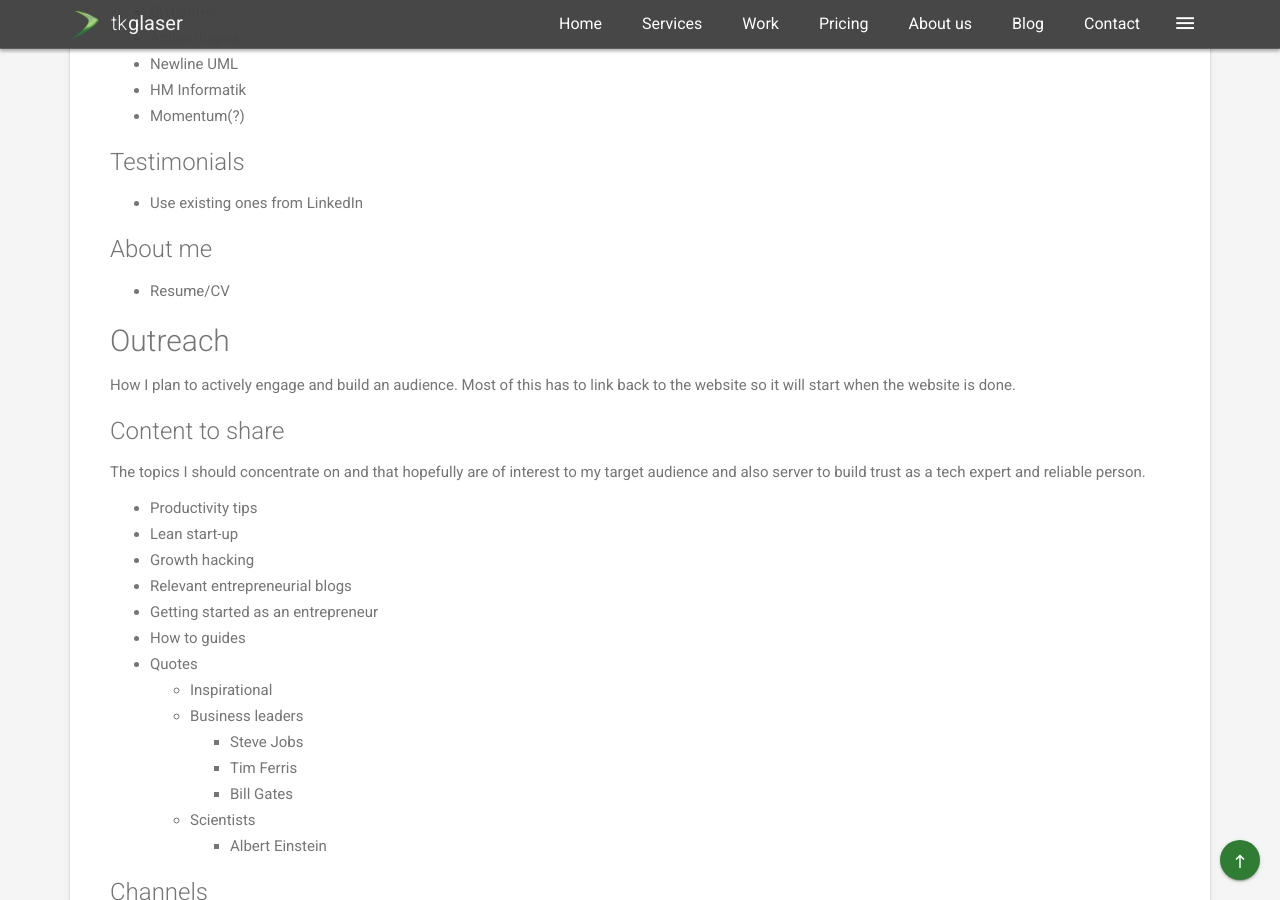
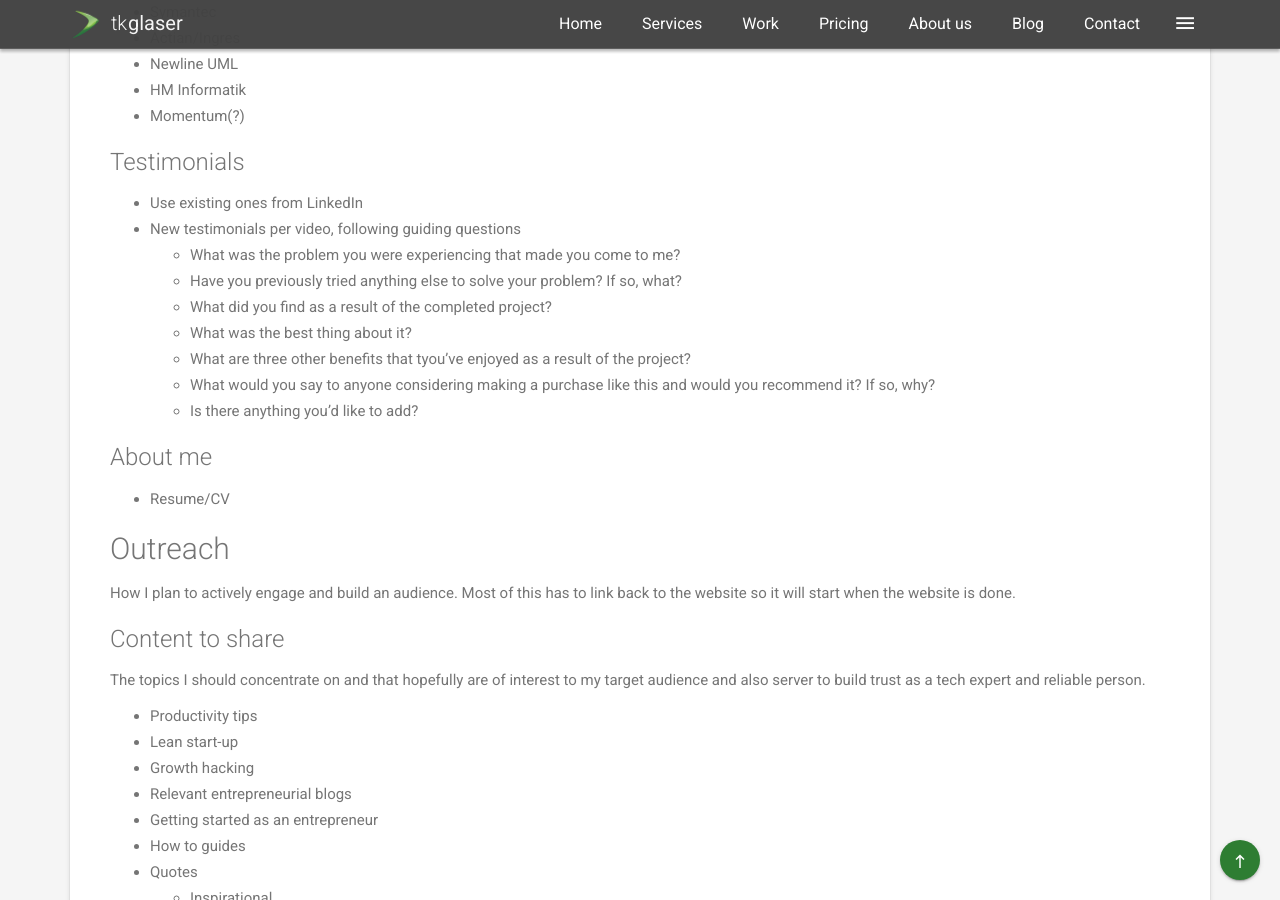
Before and after one commit to tkglaser/tkglaser.github.io, a Jekyll site: the page built from content/marketing-strategy.md, in a window 1280 px wide and 900 px high, scrolled down 1944 px. Built offline with Jekyll 4.4.1, drawn with Linux system fonts in a browser that asks for light colours.

Commit message:
Update marketing-strategy.md

```diff
--- a/content/marketing-strategy.md
+++ b/content/marketing-strategy.md
@@ -74,6 +74,14 @@
 
 ### Testimonials
 - Use existing ones from LinkedIn
+- New testimonials per video, following guiding questions
+  - What was the problem you were experiencing that made you come to me?
+  - Have you previously tried anything else to solve your problem? If so, what?
+  - What did you find as a result of the completed project?
+  - What was the best thing about it?
+  - What are three other benefits that tyou’ve enjoyed as a result of the project?
+  - What would you say to anyone considering making a purchase like this and would you recommend it? If so, why?
+  - Is there anything you’d like to add?
 
 ### About me
 - Resume/CV
```
